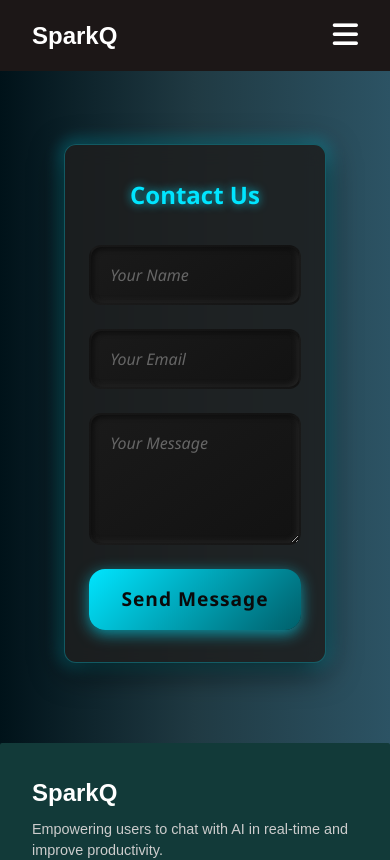
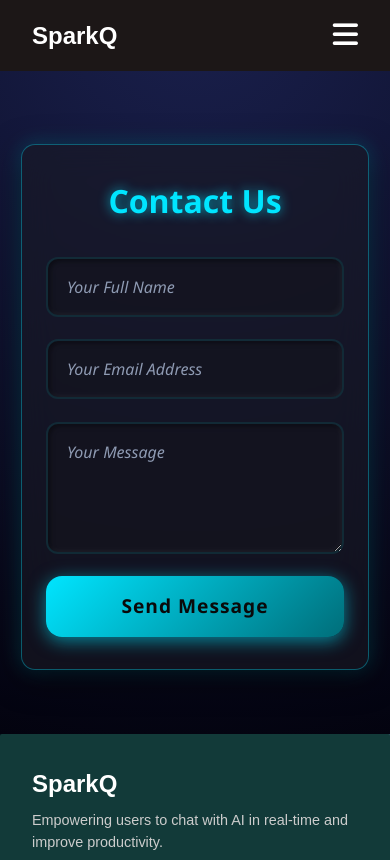
Before and after one commit to SukhpreetSingh0725/FEE2_Project, a React (Vite) app in the folder react-app/: page /contact in a window 390 px wide. Shown: the top 860 px of the page. Built offline with nearby package versions, Linux system fonts and the light colour scheme; no server answers.

Commit message:
UI redesigned of contact page by using tailwind css.

```diff
--- a/react-app/src/pages/ContactPage.jsx
+++ b/react-app/src/pages/ContactPage.jsx
@@ -1,77 +1,63 @@
 // src/pages/ContactPage.jsx
 
-import React, { useState } from 'react'; // Import the useState hook
+import React, { useState } from "react";
 
-function ContactPage() {
-  // 1. Initialize State for Form Fields
+export default function ContactPage() {
   const [formData, setFormData] = useState({
-    name: '',
-    email: '',
-    message: '',
+    name: "",
+    email: "",
+    message: "",
   });
 
-  // 2. Handle Input Changes (Updates state as the user types)
   const handleChange = (e) => {
     const { name, value } = e.target;
-    setFormData(prevData => ({
-      ...prevData,
-      [name]: value // [name] references the input's 'name' attribute
+    setFormData((prev) => ({
+      ...prev,
+      [name]: value,
     }));
   };
 
-  // 3. Handle Form Submission
   const handleSubmit = (e) => {
-    e.preventDefault(); // Stop the browser from reloading (default HTML behavior)
+    e.preventDefault();
 
-    // Simple validation check (can be expanded later)
-    if (formData.name.trim() === '' || formData.email.trim() === '' || formData.message.trim() === '') {
-        alert("Please fill in all required fields.");
-        return;
+    if (!formData.name || !formData.email || !formData.message) {
+      alert("Please fill all fields");
+      return;
     }
 
-    // Log the data and show success message
-    console.log('Contact Form Submitted with data:', formData);
-    alert("Your message has been sent successfully!");
+    alert("Your message has been sent!");
+    console.log("Form Submitted:", formData);
 
-    // Clear the form fields after submission
-    setFormData({ name: '', email: '', message: '' });
+    setFormData({ name: "", email: "", message: "" });
   };
 
-
   return (
-    // Converted <section id="contact"> to JSX
-    <section id="contact">
+    <section id="contact-glass">
       <h1>Contact Us</h1>
 
-      {/* 4. Converted form and attached onSubmit handler */}
       <form id="contact-form" onSubmit={handleSubmit}>
-
-        {/* Input for Name - Connected to State */}
         <input
           type="text"
-          placeholder="Your Name"
-          name="name" // CRITICAL: Used by handleChange
+          placeholder="Your Full Name"
+          name="name"
           value={formData.name}
           onChange={handleChange}
           required
         />
 
-        {/* Input for Email - Connected to State */}
         <input
           type="email"
-          placeholder="Your Email"
-          name="email" // CRITICAL: Used by handleChange
+          placeholder="Your Email Address"
+          name="email"
           value={formData.email}
           onChange={handleChange}
           required
         />
 
-        {/* Textarea - Converted and Connected to State */}
-        {/* Note: In React, you use a self-closing <textarea> and control the content with 'value' */}
         <textarea
+          placeholder="Your Message"
+          name="message"
           rows="4"
-          placeholder="Your Message"
-          name="message" // CRITICAL: Used by handleChange
           value={formData.message}
           onChange={handleChange}
           required
@@ -82,5 +68,3 @@ function ContactPage() {
     </section>
   );
 }
-
-export default ContactPage;
--- a/react-app/src/styles/about.css
+++ b/react-app/src/styles/about.css
@@ -4,7 +4,7 @@
 
 
 .about-page-wrapper {
-  margin-top: 75px; /* navbar spacing */
+  margin-top: 70px; /* navbar spacing */
   padding: 40px 20px;
   min-height: 100vh;
   background: radial-gradient(circle at top, #0c102c, #03030f);
--- a/react-app/src/styles/contact.css
+++ b/react-app/src/styles/contact.css
@@ -1,256 +1,127 @@
-    * {
-      margin: 0;
-      padding: 0;
-      box-sizing: border-box;
+/* =============================
+   GLOBAL CONTACT PAGE LAYOUT
+============================= */
+main{
+  background: radial-gradient(circle at top, #1a204d, #03030f);
+}
+#contact-glass {
+  max-width: 620px;
+  margin: 9rem auto 5rem auto;
+  padding: 2.8rem 3rem;
+
+  background: rgba(25, 25, 35, 0.6);
+  backdrop-filter: blur(16px);
+  -webkit-backdrop-filter: blur(16px);
+
+  border-radius: 18px;
+  border: 1px solid rgba(0, 229, 255, 0.35);
+
+  box-shadow:
+    0 8px 32px rgba(0, 0, 0, 0.6),
+    0 0 20px rgba(0, 229, 255, 0.25);
+
+  color: #cdd6f4;
+  font-family: "Segoe UI", Tahoma, Geneva, Verdana, sans-serif;
+  text-align: center;
 }
 
-    body {
-      font-family: 'Arial', sans-serif;
-      background: linear-gradient(to right, #001219, #203a43, #2c5364);
-      color: white;
-      min-height: 100vh;
-      display: flex;
-      flex-direction: column;
+/* Title */
+#contact-glass h1 {
+  font-size: 2.7rem;
+  font-weight: 800;
+  margin-bottom: 2rem;
+  color: #00e5ff;
+  text-shadow: 0 0 12px #00e5ffb7;
 }
 
-    /* Hero Section */
-    .hero-section {
-      height: 85vh;
-      display: flex;
-      justify-content: center;
-      align-items: center;
-      text-align: center;
-      padding: 2rem;
-
-    }
-
-    .hero-content h1 {
-      font-size: 2.8rem;
-      margin-bottom: 1rem;
-    }
-
-    .hero-content p {
-      font-size: 1.2rem;
-      margin-bottom: 2rem;
-    }
-
-    .start-button {
-      padding: 0.8rem 1.5rem;
-      background-color: #00aaff;
-      color: white;
-      text-decoration: none;
-      font-size: 1rem;
-      border-radius: 5px;
-      transition: background-color 0.3s ease;
-    }
-
-    .start-button:hover {
-      background-color: #008fcc;
-    }
-
-    /* Mobile Hero Text */
-    @media (max-width: 600px) {
-      .hero-content h1 {
-        font-size: 2rem;
-      }
-
-      .hero-content p {
-        font-size: 1rem;
-      }
-    }
-
-    /* Form Styles */
-    .form-container {
-      display: flex;
-      justify-content: center;
-      align-items: center;
-      height: 80vh;
-      padding: 2rem;
-    }
-
-    .form-box {
-      background-color: #1f1f1f;
-      padding: 2rem;
-      border-radius: 8px;
-      width: 100%;
-      max-width: 400px;
-      box-shadow: 0 4px 12px rgba(0, 0, 0, 0.5);
-    }
-
-    .form-box h2 {
-      font-size: 1.8rem;
-      margin-bottom: 1.5rem;
-      color: #00aaff;
-    }
-
-    .form-box input,
-    .form-box textarea {
-      width: 100%;
-      padding: 0.8rem;
-      margin-bottom: 1rem;
-      border-radius: 5px;
-      border: 1px solid #333;
-      background-color: #141414;
-      color: white;
-      resize: vertical;
-      font-family: inherit;
-      font-size: 1rem;
-    }
-
-    .form-box input:focus,
-    .form-box textarea:focus {
-      outline: none;
-      border-color: #00aaff;
-    }
-
-    .form-box button {
-      width: 100%;
-      padding: 0.8rem;
-      background-color: #00aaff;
-      color: white;
-      border: none;
-      border-radius: 5px;
-      cursor: pointer;
-      font-size: 1rem;
-    }
-
-    .form-box button:hover {
-      background-color: #008fcc;
-    }
-
-    /* Link Styling */
-    .link {
-      display: block;
-      text-align: center;
-      margin-top: 1rem;
-      color: #00aaff;
-      text-decoration: none;
-    }
-
-    .link:hover {
-      text-decoration: underline;
-    }
-
-    /* Contact Section */
-    #contact {
-      max-width: 500px;
-      margin: 3rem auto 5rem auto;
-      padding: 1rem 2rem;
-      background-color: #1f1f1f;
-      border-radius: 8px;
-      box-shadow: 0 4px 12px rgba(0,0,0,0.5);
-    }
-
-    #contact h1 {
-      text-align: center;
-      margin-bottom: 1.5rem;
-      color: #00aaff;
-      font-size: 2rem;
-    }
-
-    /* Responsive Contact Section */
-    @media (max-width: 600px) {
-      #contact {
-        margin: 2rem 1rem 4rem 1rem;
-        padding: 1rem;
-      }
-    }
-
-
-
-
-  /* Contact Section Styling */
-  #contact {
-    max-width: 520px;
-    margin: 9rem auto 6rem auto;
-    padding: 2.5rem 3rem;
-    background: rgba(30, 30, 30, 0.85);
-    border-radius: 16px;
-    box-shadow:
-      0 8px 32px 0 rgba(0, 0, 0, 0.7),
-      0 0 15px 5px rgba(0, 229, 255, 0.3);
-    backdrop-filter: blur(10px);
-    color: #cdd6f4;
-    border: 1px solid rgba(0, 229, 255, 0.3);
-    font-family: 'Segoe UI', Tahoma, Geneva, Verdana, sans-serif;
-  }
-
-  #contact h1 {
-    font-size: 2.5rem;
-    font-weight: 700;
-    margin-bottom: 2rem;
-    text-align: center;
-    color: #00e5ff;
-    text-shadow: 0 0 10px #00e5ffbb;
-  }
+/* ==================================
+   FORM INPUT ELEMENTS (Glass UI)
+================================== */
 
 #contact-form input,
 #contact-form textarea {
   width: 100%;
   padding: 1rem 1.2rem;
-    margin-bottom: 1.5rem;
+  margin-bottom: 1.4rem;
+
   border-radius: 12px;
-    border: 2px solid transparent;
-    background: linear-gradient(145deg, #1a1a1a, #121212);
-    color: #e0e0e0;
+  border: 2px solid rgba(0, 229, 255, 0.1);
+
+  background: rgba(20, 20, 30, 0.7);
+  color: #e7ecf7;
+
   font-size: 1rem;
   font-weight: 500;
+
   box-shadow:
-      inset 2px 2px 5px #0d0d0d,
-      inset -2px -2px 5px #262626;
-    transition: border-color 0.3s ease, box-shadow 0.3s ease;
+    inset 2px 2px 5px rgba(0, 0, 0, 0.4),
+    inset -2px -2px 5px rgba(255, 255, 255, 0.05);
+
+  transition: border-color 0.25s ease, box-shadow 0.25s ease;
   resize: vertical;
-    font-family: inherit;
 }
 
 #contact-form input::placeholder,
 #contact-form textarea::placeholder {
-    color: #666666;
+  color: #8f9bb3;
   font-style: italic;
 }
 
+/* Focus Glow */
 #contact-form input:focus,
 #contact-form textarea:focus {
   border-color: #00e5ff;
   box-shadow:
-      0 0 8px #00e5ffaa,
-      inset 2px 2px 7px #00e5ff88,
-      inset -2px -2px 7px #00e5ff88;
+    0 0 8px rgba(0, 229, 255, 0.8),
+    inset 2px 2px 7px rgba(0, 229, 255, 0.25),
+    inset -2px -2px 7px rgba(0, 229, 255, 0.25);
   outline: none;
 }
+
+/* ============================
+   BUTTON (Neon Glass Primary)
+============================ */
 
 #contact-form button {
   width: 100%;
   padding: 1rem 0;
+
   font-size: 1.2rem;
   font-weight: 700;
+
   color: #0a0a0a;
-    background: linear-gradient(135deg, #00e5ff, #005f6a);
+  cursor: pointer;
+
+  background: linear-gradient(135deg, #00e5ff, #006e7a);
   border: none;
   border-radius: 16px;
-    cursor: pointer;
-    box-shadow: 0 4px 15px rgba(0, 229, 255, 0.6);
-    transition: background 0.4s ease, box-shadow 0.4s ease;
+
+  box-shadow: 0 4px 18px rgba(0, 229, 255, 0.55);
   letter-spacing: 1px;
+
+  transition: transform 0.2s ease, box-shadow 0.3s ease,
+              background 0.3s ease;
 }
 
-  #contact-form button:hover,
-  #contact-form button:focus {
-    background: linear-gradient(135deg, #005f6a, #00e5ff);
-    box-shadow:
-      0 6px 25px rgba(0, 229, 255, 0.9);
-    outline: none;
+/* Hover */
+#contact-form button:hover {
+  background: linear-gradient(135deg, #008ea0, #00e5ff);
+  transform: translateY(-2px);
+  box-shadow: 0 6px 25px rgba(0, 229, 255, 0.8);
 }
 
-  /* Responsive adjustments */
+/* ============================
+      RESPONSIVE DESIGN
+============================ */
+
 @media (max-width: 600px) {
-    #contact {
-      margin: 9rem 4rem 5rem 4rem;
+  #contact-glass {
+    margin: 9rem 1.3rem 4rem 1.3rem;
     padding: 2rem 1.5rem;
-      border-radius: 12px;
+    border-radius: 14px;
   }
 
-    #contact h1 {
-      font-size: 1.5rem;
+  #contact-glass h1 {
+    font-size: 2rem;
   }
 }
```
Lines whose indentation alone changed are shown as unchanged.
